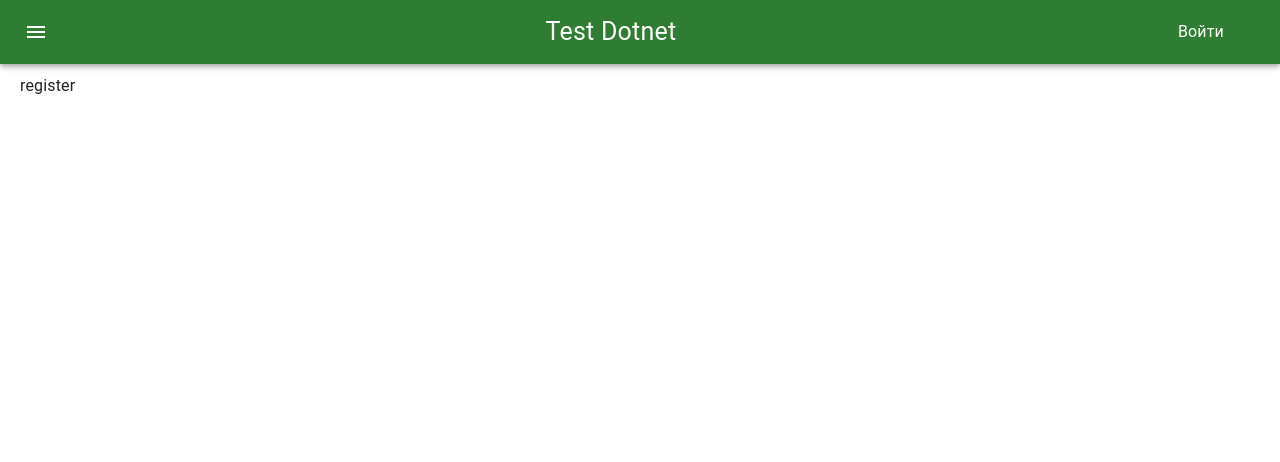
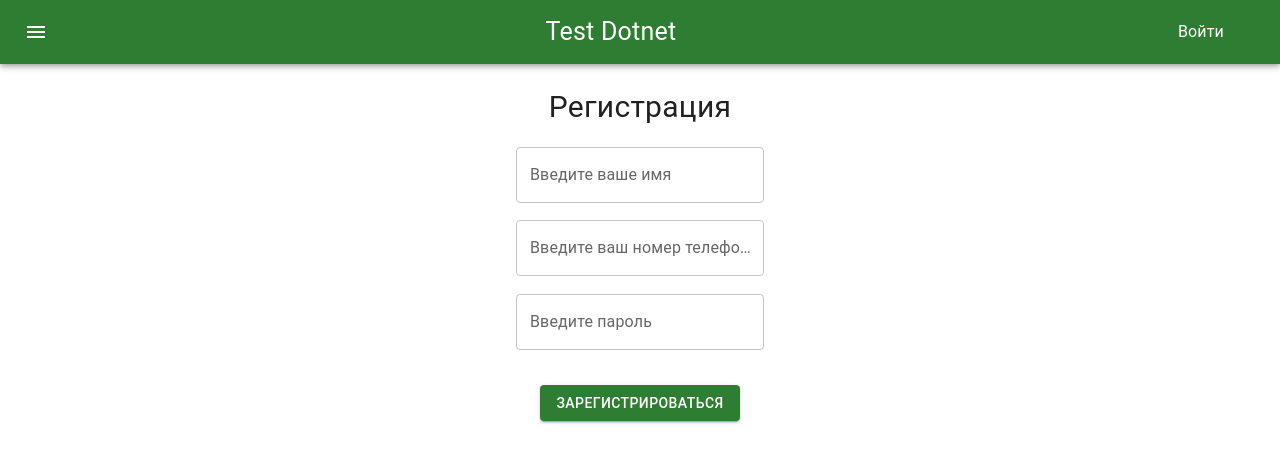
Before and after one commit to CheellDragon/task_bb_front, a React (Create React App) app: page /register in a window 1280 px wide. Shown: the top 462 px of the page. Built offline with nearby package versions, Linux system fonts and the light colour scheme.

Commit message:
Верстка формы регистраций и расделил по Smart&Stupid

```diff
--- a/src/App.jsx
+++ b/src/App.jsx
@@ -4,6 +4,7 @@ import Navigation from './containers/Navigation/Navigation';
 import {Routes, Route, BrowserRouter} from 'react-router-dom';
 import CreateContainer from './containers/CreateContainer/CreateContainer';
 import AuthorizationContainer from './containers/AuthorizationContainer/AuthorizationContainer';
+import RegisterContainer from './containers/RegisterContainer/RegisterContainer';
 
 const App = () => {
     const {user} = useSelector(state => state.users);
@@ -12,7 +13,7 @@ const App = () => {
             <Routes>
                 <Route path='/' element={<Navigation/>}>
                     <Route index element={<AuthorizationContainer/>}/>
-                    <Route path='register' element={<div>register</div>}/>
+                    <Route path='register' element={<RegisterContainer/>}/>
                     <Route path='create' element={<CreateContainer/>}/>
                     <Route path='requests' element={<div>requests</div>}/>
                     <Route path='history' element={<div>history</div>}/>
--- /dev/null
+++ b/src/components/Authorization/Authorization.jsx
@@ -0,0 +1,30 @@
+import { Box, TextField, Typography, Button } from '@mui/material';
+
+const Authorization = () => {
+    return (
+        <div className='form'>
+            <div className="formContainer">
+                <Typography align="center" sx={{ mb: 2.2, fontSize: "30px" }}>Войти в систему</Typography>
+                <Box sx={{ display: "flex",flexDirection: "column", alignItems: "center",mb: 2.2  }}>
+                    <TextField
+                    id="filled-required"
+                    label="Введите номер телефона"
+                    defaultValue=""
+                    sx={{mb: 2.2}}
+                    />
+                    <TextField
+                    id="filled-required"
+                    label="Введите пароль"
+                    type="password"
+                    defaultValue=""
+                    sx={{mb: 2.2}}
+                    />
+                </Box>
+                <Button color="success" variant="contained" sx={{ mb: 2 }}>Войти</Button>
+                <Button color="primary" variant="text" sx={{ fontSize: "12px", padding: "5px" }}>Забыли пароль</Button>
+            </div>
+        </div>
+    )
+};
+
+export default Authorization;
--- /dev/null
+++ b/src/components/Register/Register.jsx
@@ -0,0 +1,35 @@
+import { Box, TextField, Typography, Button } from '@mui/material';
+
+const Register = () => {
+    return (
+        <div className='form'>
+            <div className="formContainer">
+                <Typography align="center" sx={{ mb: 2.2, fontSize: "30px" }}>Регистрация</Typography>
+                <Box sx={{ display: "flex",flexDirection: "column", alignItems: "center",mb: 2.2  }}>
+                    <TextField
+                    id="filled-required"
+                    label="Введите ваше имя"
+                    defaultValue=""
+                    sx={{mb: 2.2}}
+                    />
+                    <TextField
+                    id="filled-required"
+                    label="Введите ваш номер телефона"
+                    defaultValue=""
+                    sx={{mb: 2.2}}
+                    />
+                    <TextField
+                    id="filled-required"
+                    label="Введите пароль"
+                    type="password"
+                    defaultValue=""
+                    sx={{mb: 2.2}}
+                    />
+                </Box>
+                <Button color="success" variant="contained" sx={{ mb: 2 }}>Зарегистрироваться</Button>
+            </div>
+        </div>
+    )
+};
+
+export default Register;
--- a/src/containers/AuthorizationContainer/AuthorizationContainer.jsx
+++ b/src/containers/AuthorizationContainer/AuthorizationContainer.jsx
@@ -1,29 +1,8 @@
-import './AuthorizationContainer.css';
-import { Box, TextField, Typography, Button } from '@mui/material';
+import Authorization from "../../components/Authorization/Authorization";
 
 const AuthorizationContainer = () => {
     return (
-        <div className='form'>
-            <div className="formContainer">
-                <Typography align="center" sx={{ mb: 2.2, fontSize: "30px" }}>Войти в систему</Typography>
-                <Box sx={{ display: "flex",flexDirection: "column", alignItems: "center",mb: 2.2  }}>
-                    <TextField
-                    id="filled-required"
-                    label="Введите номер телефона"
-                    defaultValue=""
-                    sx={{mb: 2.2}}
-                    />
-                    <TextField
-                    id="filled-required"
-                    label="Введите пароль"
-                    defaultValue=""
-                    sx={{mb: 2.2}}
-                    />
-                </Box>
-                <Button color="success" variant="contained" sx={{ mb: 2 }}>Войти</Button>
-                <Button color="primary" variant="text" sx={{ fontSize: "12px", padding: "5px" }}>Забыли пароль</Button>
-            </div>
-        </div>
+        <Authorization />
     )
 };
 
--- /dev/null
+++ b/src/containers/RegisterContainer/RegisterContainer.jsx
@@ -0,0 +1,9 @@
+import Register from "../../components/Register/Register";
+
+const RegisterContainer = () => {
+    return (
+        <Register />
+    )
+};
+
+export default RegisterContainer;
```
Also changed, not shown: src/containers/AuthorizationContainer/AuthorizationContainer.css (deleted).
